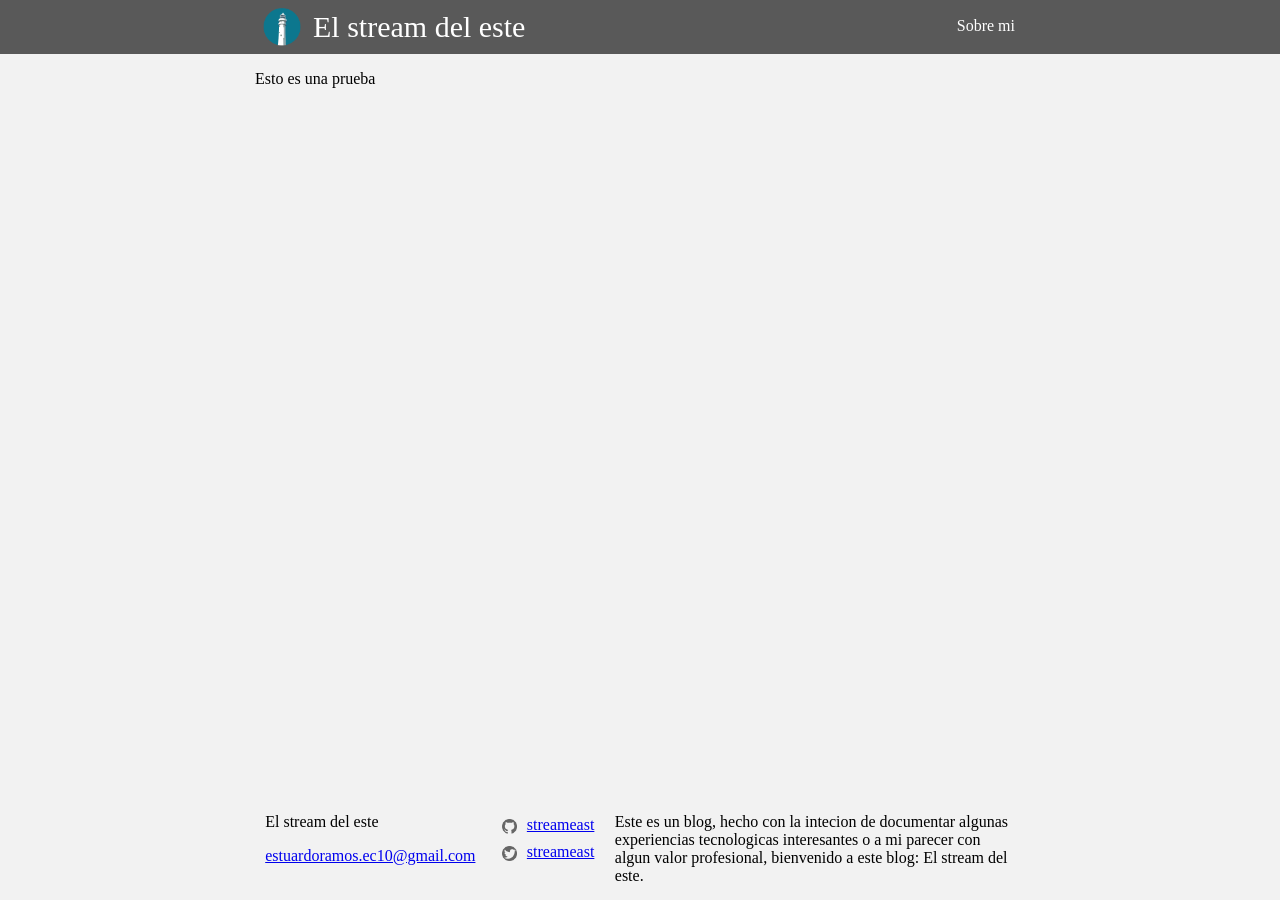
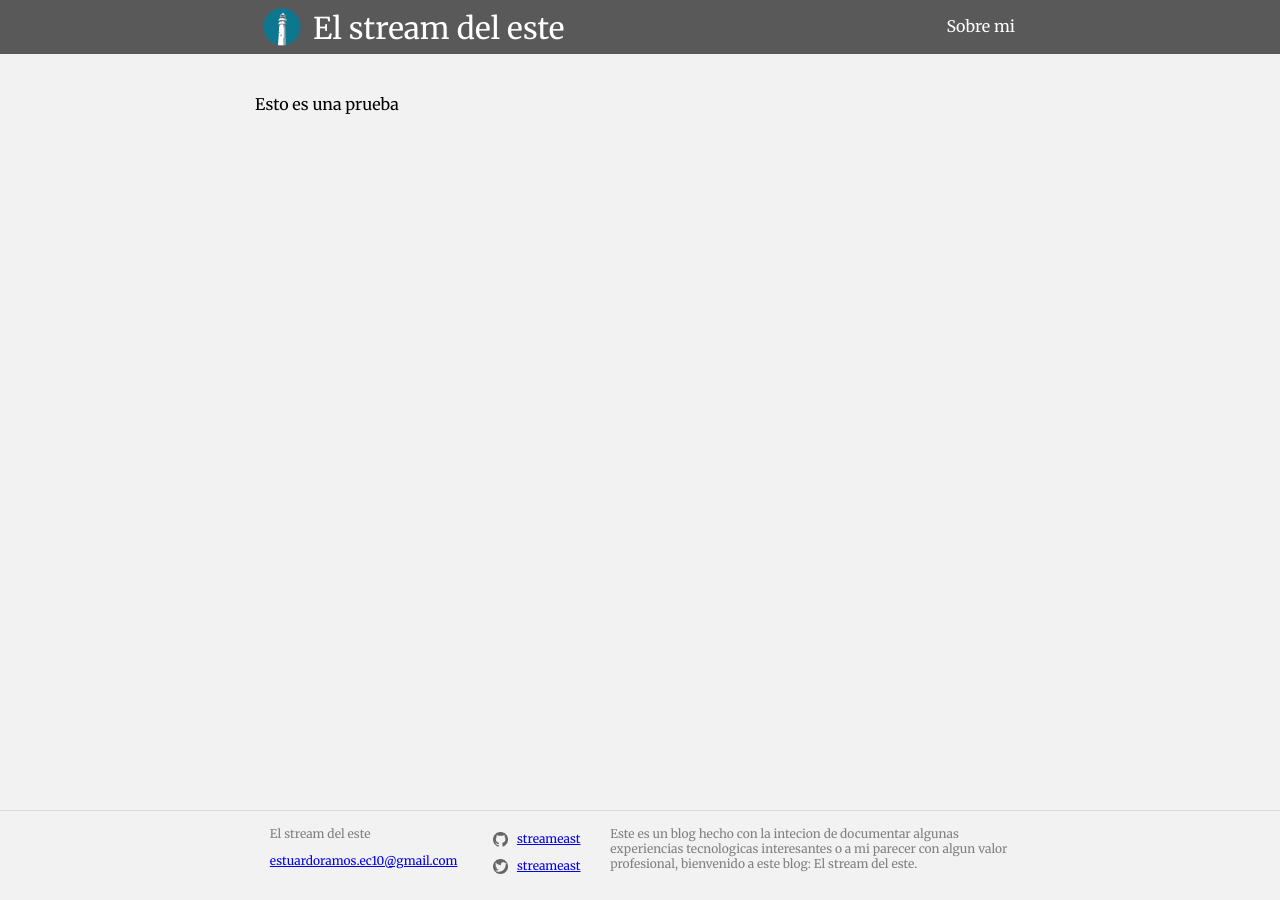
Before and after one commit to esturafd/blog-profesional, a Jekyll site: the page built from index.md, in a window 1280 px wide. Built offline with Jekyll 4.4.1, drawn with Linux system fonts in a browser that asks for light colours.

Commit message:
Se agregan fuentes y algunos detalles

```diff
--- a/_config.yml
+++ b/_config.yml
@@ -16,7 +16,7 @@
 title: El stream del este
 email: estuardoramos.ec10@gmail.com
 description: > # this means to ignore newlines until "baseurl:"
-  Este es un blog, hecho con la intecion de documentar algunas
+  Este es un blog hecho con la intecion de documentar algunas
   experiencias tecnologicas interesantes o a mi parecer con algun
   valor profesional, bienvenido a este blog: El stream del este.
 baseurl: "" # the subpath of your site, e.g. /blog
--- /dev/null
+++ b/_includes/footer.html
@@ -0,0 +1,26 @@
+<footer class="cls_footer">
+	<br>
+	<div class="cls_center cls_flex">
+		<div class="">
+			{{ site.title }}
+			<p><a href="mailto:{{ site.email }}">{{ site.email }}</a></p>
+		</div>
+		<div class="">
+			{% if site.github_username %}
+			<div>
+				<img src="/image/sm-github.png" class="cls_imgsm cls_inlineb">
+				<a href="https://github.com/{{ site.github_username }}" target="_blank">{{ site.github_username }}</a>
+			</div>
+			{% endif %}
+			{% if site.twitter_username %}
+			<div>
+				<img src="/image/sm-twitter.png" class="cls_imgsm cls_inlineb">
+				<a href="https://twitter.com/{{ site.github_username }}" target="_blank">{{ site.twitter_username }}</a>
+			</div>
+			{% endif %}
+		</div>
+		<div class="cls_description">
+			{{ site.description }}
+		</div>
+	</div>
+</footer>
--- /dev/null
+++ b/_includes/header.html
@@ -0,0 +1,11 @@
+<header class="cls_header">
+	<div class="cls_center">
+		<a href="/"><img src="/image/faro-icono.png" class="cls_inlineb" width="42" height="42"></a>
+		<a href="/" class="cls_title cls_inlineb">{% if page.title %}{{ page.title }} &mdash; {% endif %}{{ site.title }}</a>
+		<nav class="cls_inlineb">
+			<ul class="cls_inlineb">
+				<li class="cls_inlineb"><a href="/sobre.html">Sobre mi</a></li>
+			</ul>
+		</nav>
+	</div>
+</header>
--- a/_layouts/default.html
+++ b/_layouts/default.html
@@ -5,48 +5,17 @@
 		<title>{{ site.title }}</title>
 		<link rel="icon" type="image/svg+xml" sizes="any" href="/image/faro-icono.png">
 		<link rel="stylesheet" type="text/css" href="estilos.css">
+		<link href="https://fonts.googleapis.com/css?family=Merriweather" rel="stylesheet">
 	</head>
 	<body>
-		<header class="cls_header">
-			<div class="cls_center">
-				<a href="/"><img src="/image/faro-icono.png" class="cls_inlineb" width="42" height="42"></a>
-				<a href="/" class="cls_title cls_inlineb">{{ site.title }}</a>
-				<nav class="cls_inlineb">
-					<ul class="cls_inlineb">
-						<li class="cls_inlineb"><a href="/sobre.html">Sobre mi</a></li>
-					</ul>
-				</nav>
-			</div>
-		</header>
-		<section class="cls_center">
+		{% include header.html %}
+
+		<section class="cls_center cls_content">
 
 			{{ content }}
 
 		</section>
-		<footer class="cls_footer">
-			<div class="cls_center cls_flex">
-				<div class="">
-					{{ site.title }}
-					<p><a href="mailto:{{ site.email }}">{{ site.email }}</a></p>
-				</div>
-				<div class="">
-					{% if site.github_username %}
-					<div>
-						<img src="/image/sm-github.png" class="cls_imgsm cls_inlineb">
-						<a href="https://github.com/{{ site.github_username }}" target="_blank">{{ site.github_username }}</a>
-					</div>
-					{% endif %}
-					{% if site.twitter_username %}
-					<div>
-						<img src="/image/sm-twitter.png" class="cls_imgsm cls_inlineb">
-						<a href="https://twitter.com/{{ site.github_username }}" target="_blank">{{ site.twitter_username }}</a>
-					</div>
-					{% endif %}
-				</div>
-				<div class="cls_description">
-					{{ site.description }}
-				</div>
-			</div>
-		</footer>
+
+		{% include footer.html %}
 	</body>
 </html>
--- a/estilos.css
+++ b/estilos.css
@@ -44,6 +44,7 @@ body {
 .cls_header a {
 	color: white;
 	text-decoration: none;
+	font-family: 'Merriweather', serif;
 }
 
 .cls_center nav {
@@ -63,7 +64,11 @@ body {
 	position: absolute;
 	bottom: 0;
 	width: 100%;
-	padding-bottom: 15px;
+	padding-bottom: 20px;
+	font-family: 'Merriweather', serif;
+	font-size: 12px;
+	color: #808080;
+	border-top: 1px solid #d9d9d9;
 }
 
 .cls_description {
@@ -74,3 +79,8 @@ body {
 	width: 15px;
 	height: 15px;
 }
+
+.cls_content {
+	margin-top: 40px;
+	font-family: 'Merriweather', serif;
+}
```
